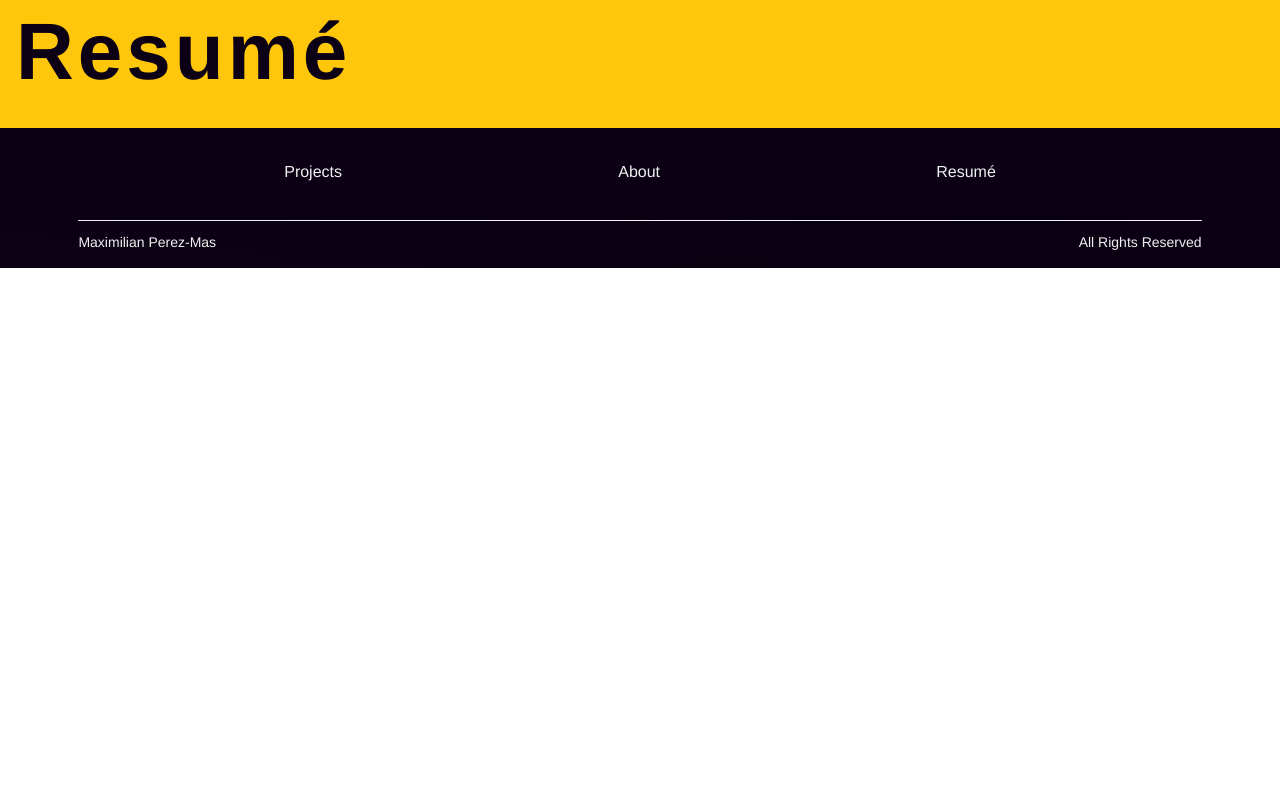
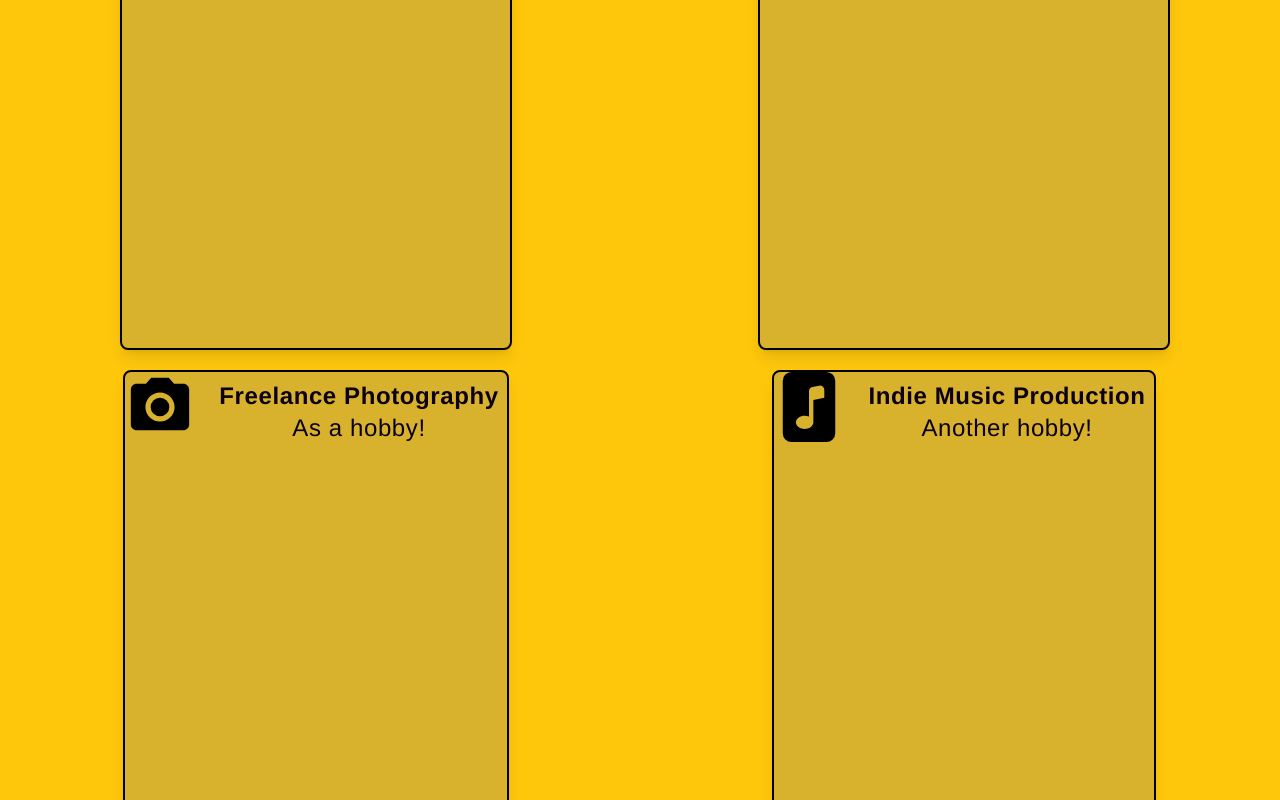
Before and after one commit to perezmas/portfolio, a React (Vite) app: page / in a window 1280 px wide. Shown: the part 2000-2800 px from the top of the page. Before the commit the page ends 2268 px from the top, so only its background shows below. Built offline with nearby package versions, Linux system fonts and the light colour scheme.

Commit message:
update about section

```diff
--- a/src/components/About.jsx
+++ b/src/components/About.jsx
@@ -2,6 +2,19 @@ import {FaItalic, FaUniversity} from 'react-icons/fa';
 import {BsBank, BsFileMusicFill} from 'react-icons/bs';
 import {MdPhotoCamera} from 'react-icons/md';
 
+const AboutCard = ({icon, title, subtitle}) => {
+    return (
+        <div className="flex md:max-w-sm md:h-[550px] lg:h-[550px]  lg:max-w-md max-w-md transition ease-in-out delay-150 bg-blue-500 hover:-translate-y-1 hover:scale-105 hover:bg-indigo-500 duration-300 rounded-lg shadow-lg border-2 border-t-primary mb-2 bg-secondary-bg md:relative lg:col-start-div2 lg:col-end-div2 lg:row-start-div2 lg:row-end-div2 font-body bg-slate-500/25">
+            <div className="pr-4">
+                {icon}
+            </div>
+            <div className="text-xiketic text-center text-xl md:text-2xl tracking-wide pt-2">
+                <h1 className="font-semibold px-2">{title}</h1>
+                <h1 className="px-2">{subtitle}</h1>
+            </div>
+        </div>
+    )
+}
 const About = () => {
     return (
         <div className="gradient-bg-about text-left" id="about">
@@ -9,9 +22,9 @@ const About = () => {
                 <a href="#about" className="py-1 text-center font-bold md:text-6xl xl:text-7xl text-5xl text-t-primary p-4 tracking-wider cursor-pointer">About Me</a>
             </div>
             <div className="flex flex flex-col items-center md:justify-center w-full md:grid md:grid-cols-2 md:justify-items-center lg:grid lg:grid-cols-test lg:grid-row-t lg:justify-center md:gap-x-2 gap-y-2 lg:gap-x-4 lg:gap-y-3 py-5">
-                {/*<div>
+                {/* <div>
                     <img src="" alt="about_me" decoding="async" data-nimg="intrinsic" className="pr-3 rounded-2xl filter drop-shadow-lg " />
-                </div>*/}
+                </div>
                 <div className="flex">
                     <div className="pr-4">
                         <FaUniversity size={70}/>
@@ -47,7 +60,11 @@ const About = () => {
                         <h1 className="font-semibold px-2">Indie Music Production</h1>
                         <h1 className="px-2">Another hobby!</h1>
                     </div>
-                </div>
+                </div> */}
+                <AboutCard icon={<FaUniversity size={70}/>} title="University of Delaware" subtitle="Information Systems B.S."/>
+                <AboutCard icon={<BsBank size={70} />} title="WSFS Bank" subtitle="App & Data Services Intern"/>
+                <AboutCard icon={<MdPhotoCamera size={70} />} title="Freelance Photography" subtitle="As a hobby!"/>
+                <AboutCard icon={<BsFileMusicFill size={70} />} title="Indie Music Production" subtitle="Another hobby!"/>
             </div>
         </div>
     );
--- a/src/components/Projects.jsx
+++ b/src/components/Projects.jsx
@@ -5,7 +5,7 @@ import ai from "./files/maxai.png";
 
 const ProjectCard = ({name, description, stack, demo, code, image}) => {
     return (
-        <div className="md:max-w-sm md:h-[550px] lg:h-[550px]  lg:max-w-md max-w-md hover:shadow-xl rounded-lg shadow-lg border-2 border-t-primary mb-2 bg-secondary-bg md:relative lg:col-start-div2 lg:col-end-div2 lg:row-start-div2 lg:row-end-div2 font-body bg-slate-500/25">
+        <div className="md:max-w-sm md:h-[550px] lg:h-[550px]  lg:max-w-md max-w-md transition ease-in-out delay-150 bg-blue-500 hover:-translate-y-1 hover:scale-105 hover:bg-indigo-500 duration-300 rounded-lg shadow-lg border-2 border-t-primary mb-2 bg-secondary-bg md:relative lg:col-start-div2 lg:col-end-div2 lg:row-start-div2 lg:row-end-div2 font-body bg-slate-500/25">
             <div className="p-2 relative">
                 <a href={demo} target="_blank" rel="noopener noreferrer" className="group transform hover:-translate-y-1 duration-300">
                     <div className="display:inline-block;max-width:100%;overflow:hidden;position:relative;box-sizing:border-box;margin:0">
@@ -17,7 +17,9 @@ const ProjectCard = ({name, description, stack, demo, code, image}) => {
                 </a>
             </div>
             <div className="px-6 py-4">
-                <p className="text-cultured font-semibold tracking-wider font-display text-xl mb-2">{name}</p>
+                <a href={demo} target="_blank" rel="noopener noreferrer">
+                    <p className="text-cultured font-semibold tracking-wider font-display text-xl mb-2">{name}</p>
+                </a>
                 <div>
                     <p className="text-cultured text-t-primary text-base font-body">
                         {description}
--- a/src/components/Resume.jsx
+++ b/src/components/Resume.jsx
@@ -2,7 +2,7 @@ import resume from "./files/resume.pdf"
 
 const Resume = () => {
     return (
-        <div className="gradient-bg-resume" id="resume">
+        <div className="gradient-bg-resume hover:bg-indigo-500 duration-300" id="resume">
             <div className="font-display text-left font-bold text-xiketic md:text-6xl xl:text-7xl text-5xl text-t-primary p-4 tracking-wider cursor-pointer">
                 <a href="resume"></a>
                 <a href={resume} download="Maximilian_Perez-Mas_Resume">Resumé</a>
--- a/src/index.css
+++ b/src/index.css
@@ -171,7 +171,7 @@ a:active {
 
 .gradient-bg-about {
     /* background-color: #fec70c; */
-    background-color: #EEF1EF;
+    background-color: #fec70c;
 }
 
 .gradient-bg-header {
```
Also changed, not shown: 1 other file (tests, documents, lock files or other folders).
